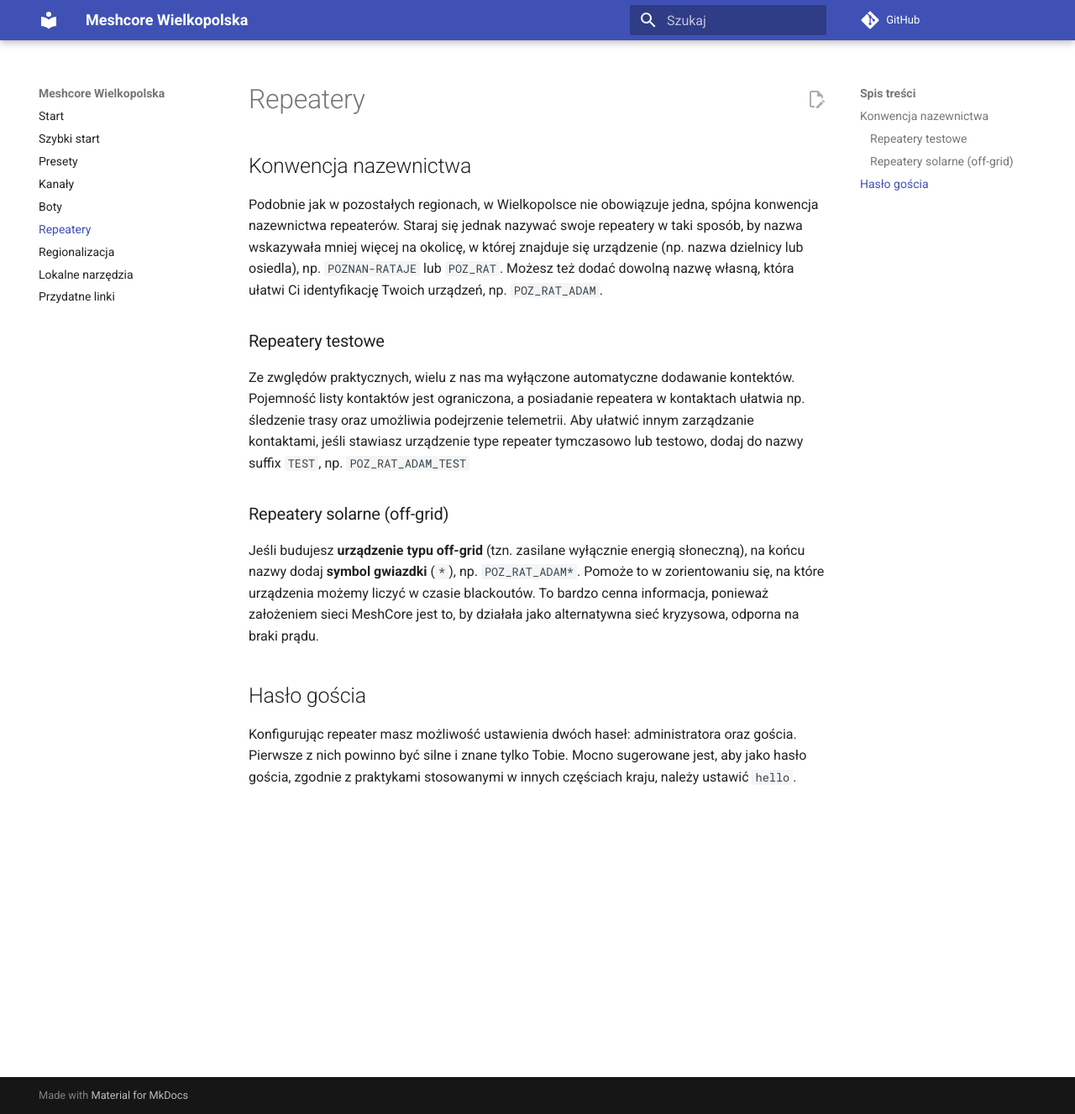
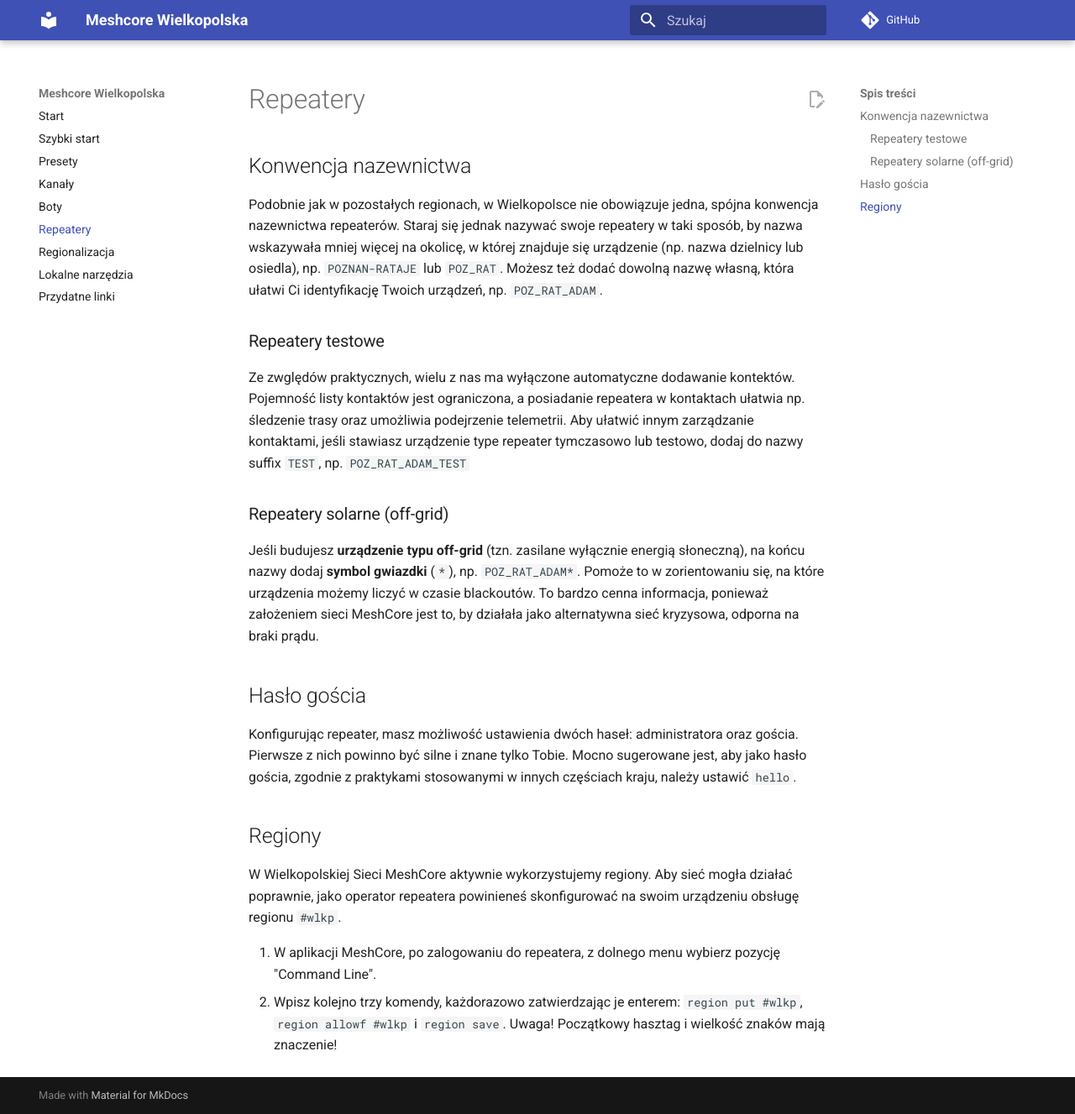
Before and after one commit to chybaDapi/awesome-meshcore-wlkp, an MkDocs documentation site: the page built from docs/repeaters.md, in a window 1280 px wide and 1327 px high. Shown: the whole window at 84% size. Built offline with MkDocs 1.6.1 and Material for MkDocs 9.7.7, drawn with Linux system fonts in a browser that asks for light colours; comment, search, counter and statistics services are not loaded.

Commit message:
Added more information about regions, added more links to homepage

```diff
--- a/docs/repeaters.md
+++ b/docs/repeaters.md
@@ -18,6 +18,13 @@
 
 
 ## Hasło gościa
-Konfigurując repeater masz możliwość ustawienia dwóch haseł: administratora oraz gościa. Pierwsze z nich powinno być silne
+Konfigurując repeater, masz możliwość ustawienia dwóch haseł: administratora oraz gościa. Pierwsze z nich powinno być silne
 i znane tylko Tobie. Mocno sugerowane jest, aby jako hasło gościa, zgodnie z praktykami stosowanymi w innych częściach
 kraju, należy ustawić `hello`.
+
+
+## Regiony
+W Wielkopolskiej Sieci MeshCore aktywnie wykorzystujemy regiony. Aby sieć mogła działać poprawnie, jako operator repeatera powinieneś skonfigurować na swoim urządzeniu obsługę regionu `#wlkp`.
+
+1. W aplikacji MeshCore, po zalogowaniu do repeatera, z dolnego menu wybierz pozycję "Command Line".
+2. Wpisz kolejno trzy komendy, każdorazowo zatwierdzając je enterem: `region put #wlkp`, `region allowf #wlkp` i `region save`. Uwaga! Początkowy hasztag i wielkość znaków mają znaczenie!
```
Also changed, not shown: docs/index.md (+26 -2 lines), docs/quickstart.md (+4 -0 lines).
